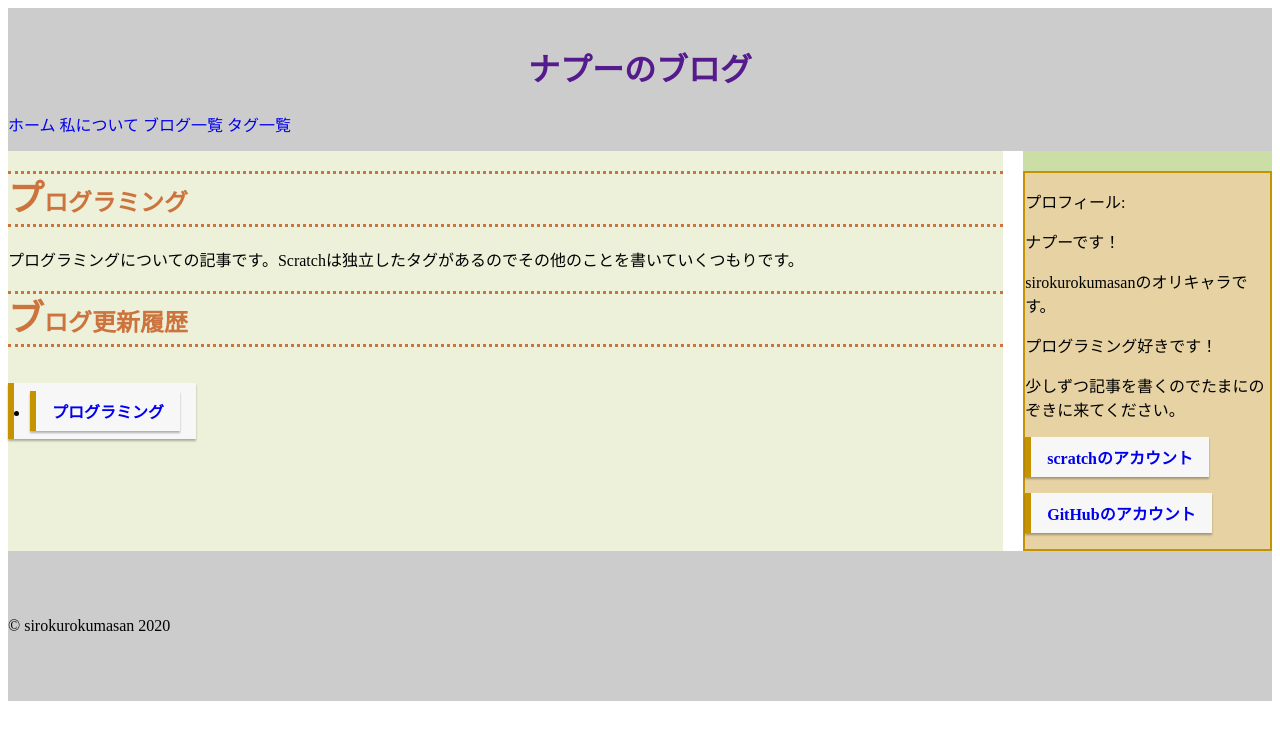
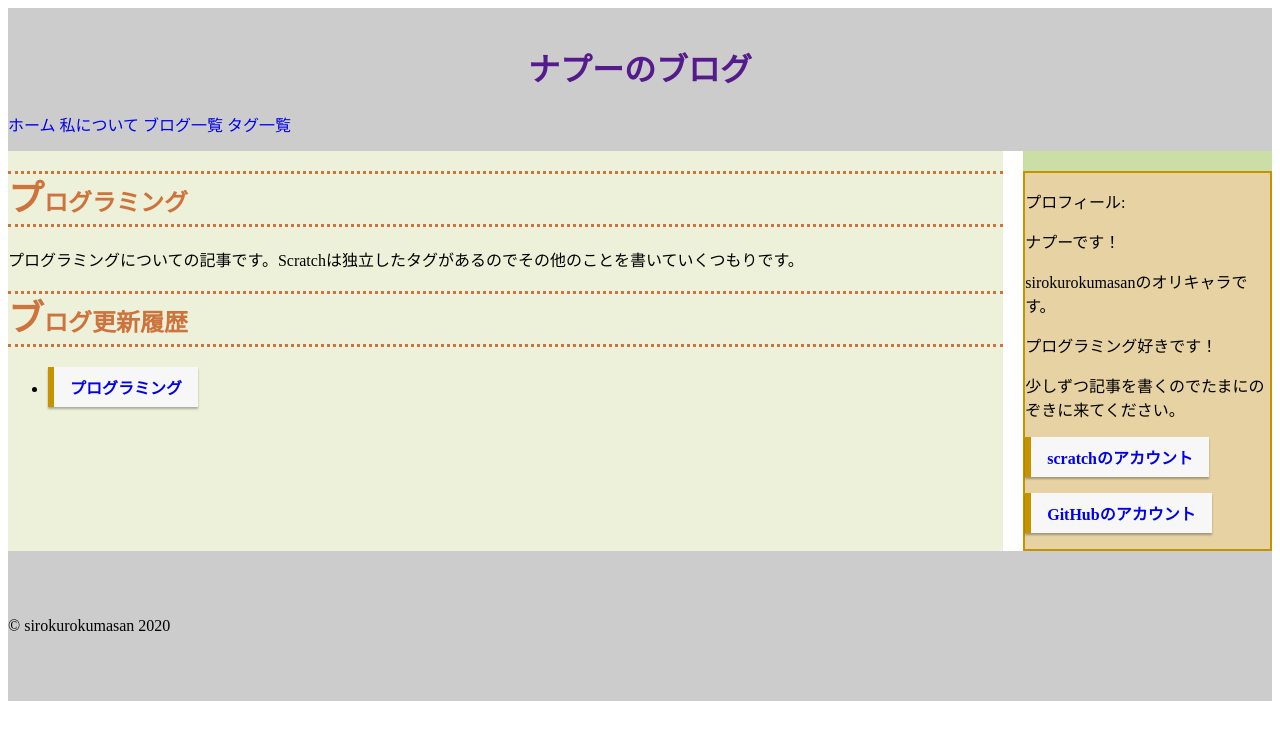
Before and after one commit to sirokurokumasan/sirokurokumasan.github.io, a Jekyll site: the page built from _authors/プログラミング.md, in a window 1280 px wide. Shown: the top 740 px of the page. Built offline with Jekyll 4.4.1, drawn with Linux system fonts in a browser that asks for light colours.

Commit message:
Update author.html

```diff
--- a/_layouts/author.html
+++ b/_layouts/author.html
@@ -6,7 +6,7 @@ layout: default
 
 <h2>ブログ更新履歴</h2>
 
-<ul class="btn">
+<ul>
   {% assign filtered_posts = site.posts | where: 'author', page.short_name %}
   {% for post in filtered_posts %}
     <li><a href="{{ post.url }}" class = "btn">{{ post.title }}</a></li>
```
